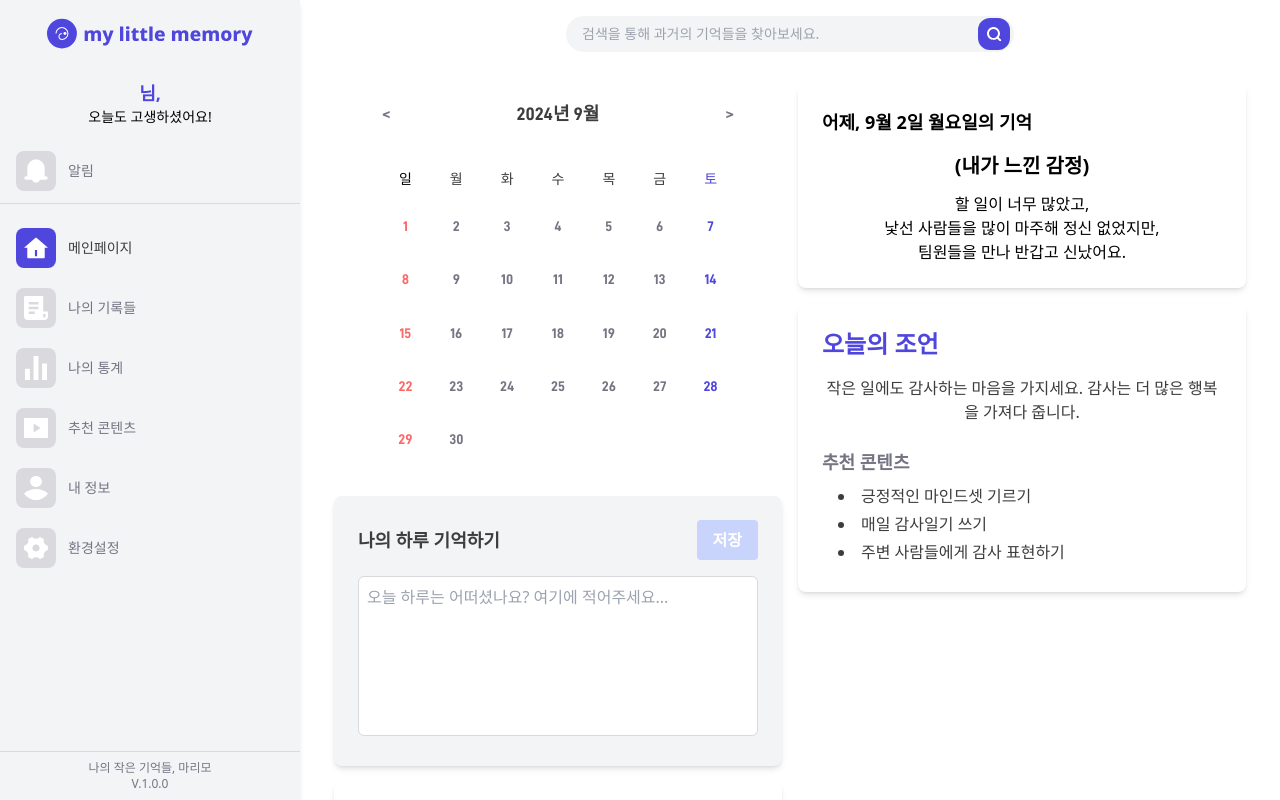
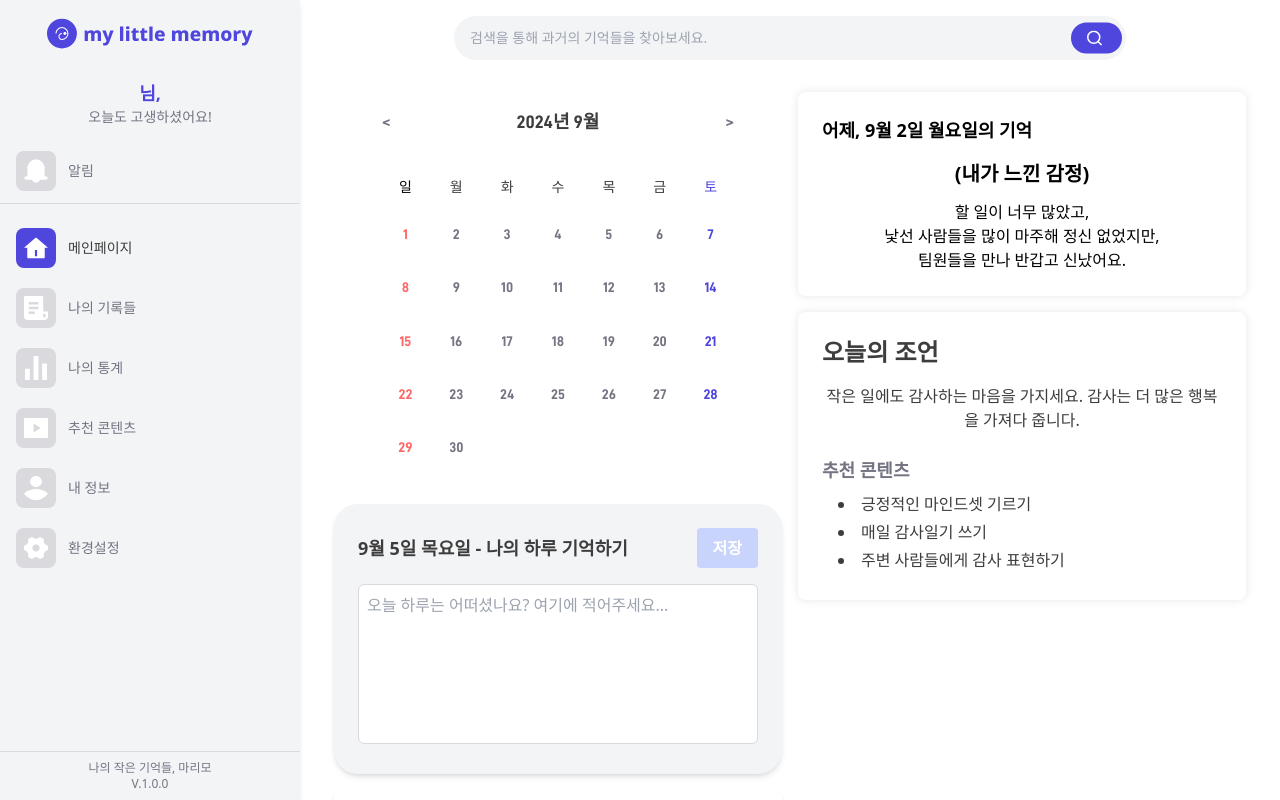
Before and after one commit to ktb-23/malimo-fe, a React (Vite) app: page /main in a window 1280 px wide. Shown: the top 800 px of the page. Built offline with nearby package versions, Linux system fonts and the light colour scheme.

Commit message:
style: 디자인 수정 (그래프 색, 박스들 모양, 그림자, 색)

```diff
--- a/src/component/Advice.jsx
+++ b/src/component/Advice.jsx
@@ -9,8 +9,8 @@ const Advice = () => {
   };
 
   return (
-    <div className="bg-white rounded-lg shadow-md p-6 max-w-md mx-auto font-noto-sans-kr">
-      <h2 className="text-2xl font-bold text-blue mb-4 text-left">{adviceData.title}</h2>
+    <div className="bg-white rounded-lg shadow-[0_0_10px_rgba(0,0,0,0.1)] p-6 max-w-md mx-auto font-noto-sans-kr">
+      <h2 className="text-2xl font-bold text-black mb-4 text-left">{adviceData.title}</h2>
       <p className="text-black mb-6 text-center">{adviceData.content}</p>
       <div className="text-left">
         <h3 className="text-lg font-semibold text-gray-300 mb-2">{adviceData.recommendationTitle}</h3>
--- a/src/component/Graph.jsx
+++ b/src/component/Graph.jsx
@@ -40,7 +40,7 @@ const Graph = () => {
 
   // Determine bar color based on whether the day is today
   const getBarColor = (index) => {
-    return index === data.length - 1 ? 'bg-blue' : 'bg-gray-300';
+    return index === data.length - 1 ? 'bg-blue' : 'bg-skyblue';
   };
 
   // Format score to show one decimal place only if necessary
@@ -62,7 +62,7 @@ const Graph = () => {
             {data.map((item, index) => (
               <div key={index} className="flex flex-col items-center flex-1">
                 <span className="text-xs mb-1 text-black font-bold">{formatScore(item.score)}</span>
-                <div className="h-24 w-full bg-gray-100 rounded-t-lg relative overflow-hidden">
+                <div className="h-24 w-full bg-white rounded-t-lg relative overflow-hidden">
                   <div
                     className={`absolute bottom-0 w-full rounded-t-lg transition-all duration-1000 ease-out ${
                       animate ? '' : 'h-0'
--- a/src/component/InputDiary.jsx
+++ b/src/component/InputDiary.jsx
@@ -13,10 +13,22 @@ const InputDiary = () => {
     setDiaryEntry('');
   };
 
+  const formatDate = () => {
+    const date = new Date();
+    const months = ['1월', '2월', '3월', '4월', '5월', '6월', '7월', '8월', '9월', '10월', '11월', '12월'];
+    const days = ['일요일', '월요일', '화요일', '수요일', '목요일', '금요일', '토요일'];
+
+    const month = months[date.getMonth()];
+    const day = date.getDate();
+    const weekday = days[date.getDay()];
+
+    return `${month} ${day}일 ${weekday}`;
+  };
+
   return (
-    <div className="bg-gray-100 rounded-lg shadow-md p-6 max-w-md mx-auto font-noto-sans-kr">
+    <div className="bg-gray-100 rounded-3xl shadow-md p-6 max-w-md mx-auto font-noto-sans-kr">
       <div className="flex justify-between items-center mb-4">
-        <h2 className="text-lg font-bold text-black">나의 하루 기억하기</h2>
+        <h3 className="text-lg font-bold text-black">{formatDate()} - 나의 하루 기억하기</h3>
         <button
           onClick={handleSave}
           className="bg-skyblue text-white font-bold py-2 px-4 rounded hover:bg-opacity-90 transition duration-300"
--- a/src/component/Search.jsx
+++ b/src/component/Search.jsx
@@ -9,31 +9,30 @@ const Search = () => {
   };
 
   return (
-    <div className="relative max-w-md mx-auto">
+    <div className="relative max-w-2xl mx-auto">
       <input
         type="text"
         value={searchTerm}
         onChange={handleSearch}
         placeholder="검색을 통해 과거의 기억들을 찾아보세요."
-        className="w-full py-2 pl-4 pr-12 text-sm text-black bg-gray-100 rounded-full focus:outline-none focus:ring-2 focus:ring-blue-300 placeholder-gray-500"
+        className="w-full py-3 pl-4 pr-24 text-sm text-black bg-gray-100 rounded-full focus:outline-none focus:ring-2 focus:ring-blue placeholder-gray-500"
       />
-      <button className="absolute right-1 top-1/2 transform -translate-y-1/2 bg-blue p-1.5 rounded-xl">
-        <svg xmlns="http://www.w3.org/2000/svg" width="20" height="20" viewBox="0 0 20 20" fill="none">
-          <g clipPath="url(#clip0_11_4001)">
-            <path
-              d="M4.90233 4.90233C3 6.80466 3 9.49495 3 9.49495C3 9.49495 3 12.1852 4.90233 14.0876C6.80466 15.9899 9.49495 15.9899 9.49495 15.9899C9.49495 15.9899 12.1852 15.9899 14.0876 14.0876C15.9899 12.1852 15.9899 9.49495 15.9899 9.49495C15.9899 9.49495 15.9899 6.80466 14.0876 4.90233C12.1852 3 9.49495 3 9.49495 3C9.49495 3 6.80466 3 4.90233 4.90233ZM6.31655 12.6734C5 11.3568 5 9.49495 5 9.49495C5 9.49495 5 7.63309 6.31655 6.31655C7.63309 5 9.49495 5 9.49495 5C9.49495 5 11.3568 5 12.6734 6.31655C13.9899 7.63309 13.9899 9.49495 13.9899 9.49495C13.9899 9.49495 13.9899 11.3568 12.6734 12.6734C11.3568 13.9899 9.49495 13.9899 9.49495 13.9899C9.49495 13.9899 7.63309 13.9899 6.31655 12.6734Z"
-              fill="white"
-            />
-            <path
-              d="M12.748 14.1514C12.6073 14.0108 12.5312 13.827 12.4551 13.6432C12.4551 13.4443 12.4551 13.3458 12.4743 13.2492C12.4935 13.1526 12.5312 13.0617 12.5689 12.9707C12.6065 12.8797 12.6612 12.8068 12.748 12.7372C12.8176 12.6676 12.8995 12.6129 12.9814 12.5582C13.0633 12.5034 13.1724 12.4828 13.26 12.4636C13.3566 12.4443 13.4551 12.4443 13.4551 12.4443C13.654 12.4443 13.8378 12.5205 14.0215 12.5966C14.2053 12.6727 14.1622 12.7372 14.1622 12.7372L16.9049 15.48C17.0456 15.6206 17.1217 15.8044 17.1978 15.9881C17.1978 16.1871 17.1978 16.2856 17.1786 16.3821C17.1594 16.4787 17.1217 16.5697 17.084 16.6607C17.0464 16.7517 16.9917 16.8246 16.9049 16.8942C16.8353 16.9638 16.7534 17.0185 16.6715 17.0732C16.5896 17.128 16.4805 17.1486 16.3929 17.1678C16.2963 17.1871 16.1978 17.1871 16.1978 17.1871C15.9989 17.1871 15.8151 17.1109 15.6314 17.0348C15.4476 16.9587 15.4907 16.8942 15.4907 16.8942L12.748 14.1514Z"
-              fill="white"
-            />
-          </g>
-          <defs>
-            <clipPath id="clip0_11_4001">
-              <rect width="20" height="20" fill="white" />
-            </clipPath>
-          </defs>
+      <button className="absolute right-1 top-1/2 transform -translate-y-1/2 bg-blue px-4 py-2 rounded-3xl hover:bg-blue focus:outline-none focus:ring-2 focus:ring-blue transition duration-300 ease-in-out flex items-center">
+        <svg
+          xmlns="http://www.w3.org/2000/svg"
+          width="15"
+          height="15"
+          viewBox="0 0 20 20"
+          fill="none"
+          className="text-white mr-1"
+        >
+          <path
+            d="M9 17A8 8 0 1 0 9 1a8 8 0 0 0 0 16zM19 19l-4.35-4.35"
+            stroke="currentColor"
+            strokeWidth="2"
+            strokeLinecap="round"
+            strokeLinejoin="round"
+          />
         </svg>
       </button>
     </div>
--- a/src/component/Summary.jsx
+++ b/src/component/Summary.jsx
@@ -3,7 +3,7 @@ import PropTypes from 'prop-types';
 
 const Summary = ({ date, emotion, content }) => {
   return (
-    <div className="bg-white rounded-lg shadow-md p-6 max-w-md mx-auto font-noto-sans-kr">
+    <div className="bg-white rounded-lg shadow-[0_0_10px_rgba(0,0,0,0.1)] p-6 max-w-md mx-auto font-noto-sans-kr">
       <div className="text-left mb-4">
         <h2 className="text-lg font-semibold text-gray-600">어제, {date}의 기억</h2>
       </div>
--- a/src/containers/MainForm.jsx
+++ b/src/containers/MainForm.jsx
@@ -1,4 +1,4 @@
-import React from 'react';
+import React, { useState } from 'react';
 import WebNav from './WebNav';
 import Calendar from '../component/Calendar';
 import InputDiary from '../component/InputDiary';
@@ -6,8 +6,32 @@ import Search from '../component/Search';
 import Summary from '../component/Summary';
 import Advice from '../component/Advice';
 import Graph from '../component/Graph';
+import { writeDiary } from '../api/writeDiary';
 
 const MainForm = () => {
+  const [selectedDate, setSelectedDate] = useState(new Date());
+  const [diaryContents, setDiaryContents] = useState('');
+  const [message, setMessage] = useState('');
+
+  const handleDateChange = (date) => {
+    setSelectedDate(date);
+  };
+
+  const handleDiaryChange = (contents) => {
+    setDiaryContents(contents);
+  };
+
+  const handleDiarySubmit = async () => {
+    const formattedDate = selectedDate.toISOString().split('T')[0].replace(/-/g, '.');
+    const result = await writeDiary(formattedDate, diaryContents);
+    if (result.success) {
+      setMessage('일기가 성공적으로 저장되었습니다.');
+      setDiaryContents(''); // 일기 내용 초기화
+    } else {
+      setMessage(result.error);
+    }
+  };
+
   return (
     <div className="flex h-screen w-screen">
       {/* WebNav */}
@@ -29,14 +53,15 @@ const MainForm = () => {
           {/* Calendar */}
           <div className="flex justify-end items-start">
             <div className="w-full max-w-md">
-              <Calendar />
+              <Calendar onDateChange={handleDateChange} />
             </div>
           </div>
 
           {/* InputDiary */}
           <div className="flex justify-end items-start">
             <div className="w-full max-w-md">
-              <InputDiary />
+              <InputDiary contents={diaryContents} onContentsChange={handleDiaryChange} onSubmit={handleDiarySubmit} />
+              {message && <p className="text-sm text-green mt-2">{message}</p>}
             </div>
           </div>
 
--- a/src/containers/WebNav.jsx
+++ b/src/containers/WebNav.jsx
@@ -51,7 +51,7 @@ const WebNav = () => {
       </div>
       <div className="my-2 sm:my-3 md:my-4 px-2 sm:px-3 md:px-4 py-1 sm:py-2 border-b border-gray-200">
         <h2 className="text-lg sm:text-xl md:text-2xl font-semibold text-[#4E46DD]">{storedNickname}님,</h2>
-        <p className="mb-2 sm:mb-3 text-sm sm:text-base md:text-lg text-gray-600">오늘도 고생하셨어요!</p>
+        <p className="mb-2 sm:mb-3 text-sm sm:text-base md:text-lg text-gray-300">오늘도 고생하셨어요!</p>
         <div className="text-sm mt-4 sm:mt-6 md:mt-8 ">
           <Navbttn
             key="alert"
```
